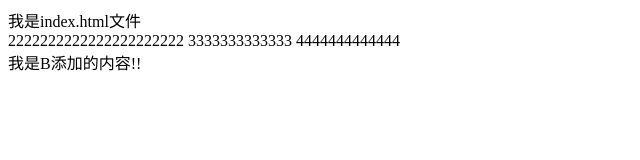
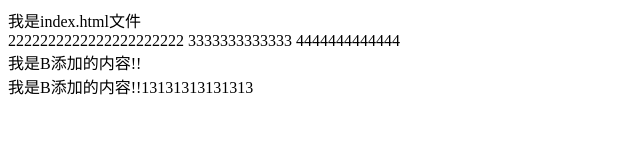
Before and after one commit to NDluoluo/git-demo, a plain HTML site: page index.html in a window 1280 px wide. Shown: the whole page, without its empty margins (0-640 px from the left). Drawn offline with Linux system fonts and the light colour scheme.

Commit message:
B修改的内容

```diff
--- a/index.html
+++ b/index.html
@@ -10,5 +10,6 @@
     3333333333333
     4444444444444
     <div>我是B添加的内容!!</div>
+    <div>我是B添加的内容!!13131313131313</div>
 </body>
 </html>
```
